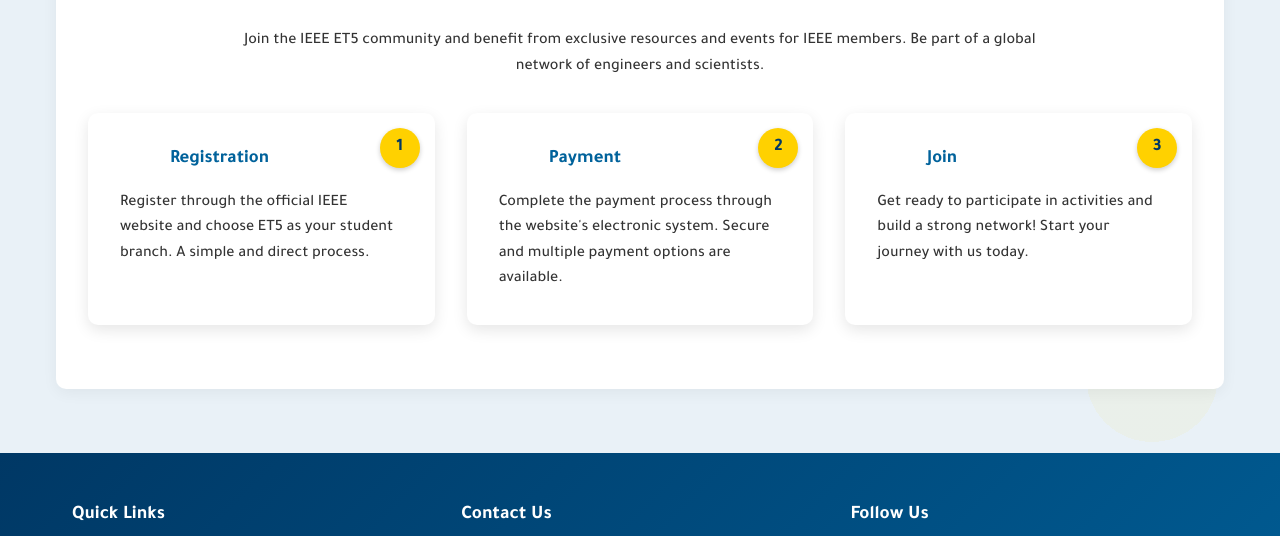
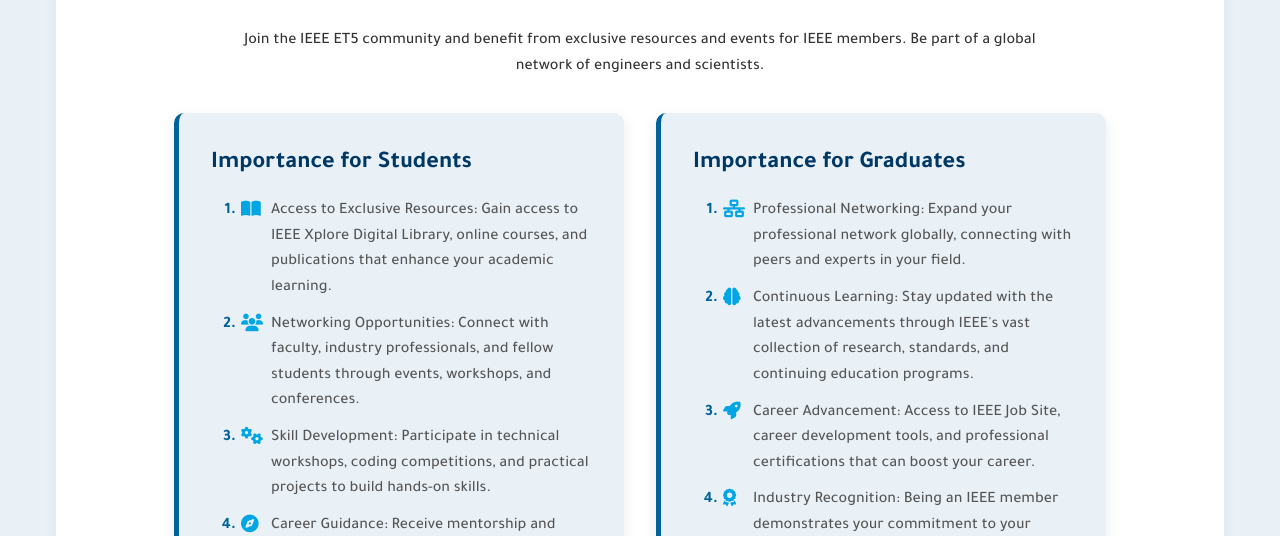
Before and after one commit to Minal0p/IEEE-ET5-Membership, a plain HTML site: page index.html in a window 1280 px wide. Shown: the part 264-800 px from the top of the page. Drawn offline with Linux system fonts and the light colour scheme.

Commit message:
Update index.html

```diff
--- a/index.html
+++ b/index.html
@@ -7,7 +7,7 @@
   <meta property="og:title" content="IEEE ET5 Student Branch - Membership">
   <meta property="og:description" content="Join the IEEE ET5 Student Branch. Discover membership benefits and steps to become a member.">
   <meta property="og:image" content="https://www.ieee.org/content/dam/ieee-web/standards/images/logo.svg ">
-  <meta property="og:url" content="https://yourwebsite.com/membership.html">
+  <meta property="og:url" content="https://minal0p.github.io/IEEE-ET5-Membership/">
   <meta name="twitter:card" content="summary_large_image">
   <title>IEEE ET5 Student Branch - Membership</title>
 
@@ -225,6 +225,82 @@
       border-radius: 50px;
     }
 
+    /* Membership Benefits */
+    .benefits-container {
+      display: flex;
+      flex-wrap: wrap;
+      justify-content: center;
+      gap: 2rem;
+      margin-top: 2rem;
+    }
+
+    .benefit-card {
+      flex: 1 1 300px;
+      max-width: 450px;
+      background: var(--light);
+      border-radius: 10px;
+      padding: 2rem;
+      box-shadow: 0 5px 15px rgba(0, 0, 0, 0.08);
+      text-align: left;
+      border-left: 5px solid var(--primary);
+      transition: transform 0.3s ease, box-shadow 0.3s ease;
+      opacity: 0;
+      transform: translateY(30px) scale(0.95);
+    }
+
+    .benefit-card.animated {
+      opacity: 1;
+      transform: translateY(0) scale(1);
+    }
+
+    .benefit-card:hover {
+      transform: translateY(-8px) scale(1.02);
+      box-shadow: 0 12px 25px rgba(0, 0, 0, 0.15);
+    }
+
+    .benefit-card h3 {
+      color: var(--dark);
+      margin-bottom: 1rem;
+      font-size: 1.5rem;
+    }
+
+    .benefit-card ul {
+      list-style: none;
+      padding-left: 0;
+      counter-reset: benefit-counter; /* Initialize counter for numbered list */
+    }
+
+    .benefit-card ul li {
+      margin-bottom: 0.7rem;
+      color: #555;
+      display: flex;
+      align-items: flex-start; /* Aligns items to the start of the cross axis (top) */
+      position: relative;
+      padding-left: 60px; /* Increased space for number and icon */
+      text-align: left; /* Ensure text aligns left within the padding */
+    }
+
+    .benefit-card ul li::before {
+      counter-increment: benefit-counter; /* Increment counter */
+      content: counter(benefit-counter) "."; /* Display number */
+      position: absolute;
+      left: 0;
+      top: 0; /* Align to the very top of the li content box */
+      font-weight: bold;
+      color: var(--primary);
+      font-size: 1rem;
+      width: 25px; /* Fixed width for numbering */
+      text-align: right; /* Align number to the right */
+    }
+
+    .benefit-card ul li .benefit-icon { /* New class for the icon */
+      color: var(--accent);
+      font-size: 1.1rem;
+      position: absolute;
+      left: 30px; /* Position after the number, with a small gap */
+      top: 0; /* Align to the very top of the li content box */
+    }
+
     /* Membership Steps */
     .membership-steps {
       display: flex;
@@ -266,7 +342,7 @@
     .step-number {
       position: absolute;
       top: 15px;
-      right: 15px;
+      left: 15px; /* Changed from right to left for LTR alignment */
       width: 40px;
       height: 40px;
       background: var(--secondary);
@@ -283,7 +359,8 @@
     .step h3 {
       margin-bottom: 1rem;
       color: var(--primary);
-      padding-left: 50px;
+      padding-left: 65px; /* Adjusted padding-left to clear the number (40px width + 15px left + 10px margin) */
+      text-align: left; /* Ensure text aligns left */
     }
 
     /* Call to Action Buttons */
@@ -440,7 +517,7 @@
         font-size: 2rem;
       }
 
-      .step {
+      .step, .benefit-card {
         flex: 1 1 100%;
         max-width: 100%;
       }
@@ -486,8 +563,8 @@
           <li><a href="https://minal0p.github.io/IEEE-ET5/#about">About Us</a></li>
           <li><a href="https://minal0p.github.io/IEEE-ET5/#board-members">Board Team</a></li>
           <li><a href="https://minal0p.github.io/IEEE-ET5-Membership/">Membership</a></li>
-          <li><a href="https://minal0p.github.io/IEEE-ET5/#events">Events</a></li>
-          <li><a href="https://minal0p.github.io/IEEE-ET5/#resources">Resources</a></li>
+          <li><a href="https://minal0p.github.io/IEEE-ET5-Events/">Events</a></li>
+          <li><a href="https://minal0p.github.io/IEEE-ET5-Resources/">Resources</a></li>
           <li><a href="https://minal0p.github.io/IEEE-ET5-Ai/">AI Helper</a></li>
           <li><a href="https://minal0p.github.io/IEEE-ET5/#contact-us">Contact Us</a></li>
         </ul>
@@ -502,22 +579,55 @@
       <p style="text-align:center; max-width: 800px; margin: auto;">
         Join the IEEE ET5 community and benefit from exclusive resources and events for IEEE members. Be part of a global network of engineers and scientists.
       </p>
+
+      <div class="benefits-container">
+        <div class="benefit-card animate-on-scroll">
+          <h3>Importance for Students</h3>
+          <ul>
+            <li><span class="benefit-icon"><i class="fas fa-book-open"></i></span> Access to Exclusive Resources: Gain access to IEEE Xplore Digital Library, online courses, and publications that enhance your academic learning.</li>
+            <li><span class="benefit-icon"><i class="fas fa-users"></i></span> Networking Opportunities: Connect with faculty, industry professionals, and fellow students through events, workshops, and conferences.</li>
+            <li><span class="benefit-icon"><i class="fas fa-cogs"></i></span> Skill Development: Participate in technical workshops, coding competitions, and practical projects to build hands-on skills.</li>
+            <li><span class="benefit-icon"><i class="fas fa-compass"></i></span> Career Guidance: Receive mentorship and insights into various engineering career paths, helping you shape your future.</li>
+            <li><span class="benefit-icon"><i class="fas fa-crown"></i></span> Leadership Roles: Opportunities to take on leadership positions within the student branch, developing organizational and management skills.</li>
+          </ul>
+        </div>
+        <div class="benefit-card animate-on-scroll">
+          <h3>Importance for Graduates</h3>
+          <ul>
+            <li><span class="benefit-icon"><i class="fas fa-network-wired"></i></span> Professional Networking: Expand your professional network globally, connecting with peers and experts in your field.</li>
+            <li><span class="benefit-icon"><i class="fas fa-brain"></i></span> Continuous Learning: Stay updated with the latest advancements through IEEE's vast collection of research, standards, and continuing education programs.</li>
+            <li><span class="benefit-icon"><i class="fas fa-rocket"></i></span> Career Advancement: Access to IEEE Job Site, career development tools, and professional certifications that can boost your career.</li>
+            <li><span class="benefit-icon"><i class="fas fa-award"></i></span> Industry Recognition: Being an IEEE member demonstrates your commitment to your profession and enhances your credibility.</li>
+            <li><span class="benefit-icon"><i class="fas fa-globe-americas"></i></span> Global Community: Be part of a diverse and inclusive community that fosters innovation and collaboration across borders.</li>
+          </ul>
+        </div>
+      </div>
+
+      <h2 class="section-title" style="margin-top: 4rem;">How to Register</h2>
+      <p style="text-align:center; max-width: 800px; margin: auto;">
+        Becoming an IEEE member is a straightforward process. Follow these steps to join our global community.
+      </p>
       <div class="membership-steps">
         <div class="step animate-on-scroll">
           <div class="step-number">1</div>
-          <h3>Registration</h3>
-          <p>Register through the official IEEE website and choose ET5 as your student branch. A simple and direct process.</p>
+          <h3>Create an IEEE Account</h3>
+          <p>Visit the <a href="https://www.ieee.org/membership/join/index.html" target="_blank" style="color: var(--primary); text-decoration: underline;">official IEEE website</a> and create a new account. You'll need to provide your personal details and academic information.</p>
         </div>
         <div class="step animate-on-scroll">
           <div class="step-number">2</div>
-          <h3>Payment</h3>
-          <p>Complete the payment process through the website's electronic system. Secure and multiple payment options are available.</p>
+          <h3>Select Membership Type & Branch</h3>
+          <p>Choose your membership type (e.g., Student Member, Professional Member). During the process, select "IEEE ET5 Student Branch" as your affiliated branch.</p>
         </div>
         <div class="step animate-on-scroll">
           <div class="step-number">3</div>
-          <h3>Join</h3>
-          <p>Get ready to participate in activities and build a strong network! Start your journey with us today.</p>
+          <h3>Complete Payment</h3>
+          <p>Proceed to the payment section. You can pay securely online using various methods. Once payment is confirmed, your membership is active!</p>
         </div>
+      </div>
+      <div style="margin-top: 3rem;">
+        <a href="https://www.ieee.org/membership/join/index.html" target="_blank" class="cta-button">
+          Join IEEE Now <i class="fas fa-user-plus"></i>
+        </a>
       </div>
     </section>
   </main>
@@ -531,8 +641,8 @@
           <li><a href="https://minal0p.github.io/IEEE-ET5/#about">About Us</a></li>
           <li><a href="https://minal0p.github.io/IEEE-ET5/#board-members">Board Team</a></li>
           <li><a href="https://minal0p.github.io/IEEE-ET5-Membership/">Membership</a></li>
-          <li><a href="https://minal0p.github.io/IEEE-ET5/#events">Events</a></li>
-          <li><a href="https://minal0p.github.io/IEEE-ET5/#resources">Resources</a></li>
+          <li><a href="https://minal0p.github.io/IEEE-ET5-Events/">Events</a></li>
+          <li><a href="https://minal0p.github.io/IEEE-ET5-Resources/">Resources</a></li>
           <li><a href="https://minal0p.github.io/IEEE-ET5-Ai/">AI Helper</a></li>
           <li><a href="https://minal0p.github.io/IEEE-ET5/#contact-us">Contact Us</a></li>
         </ul>
```
